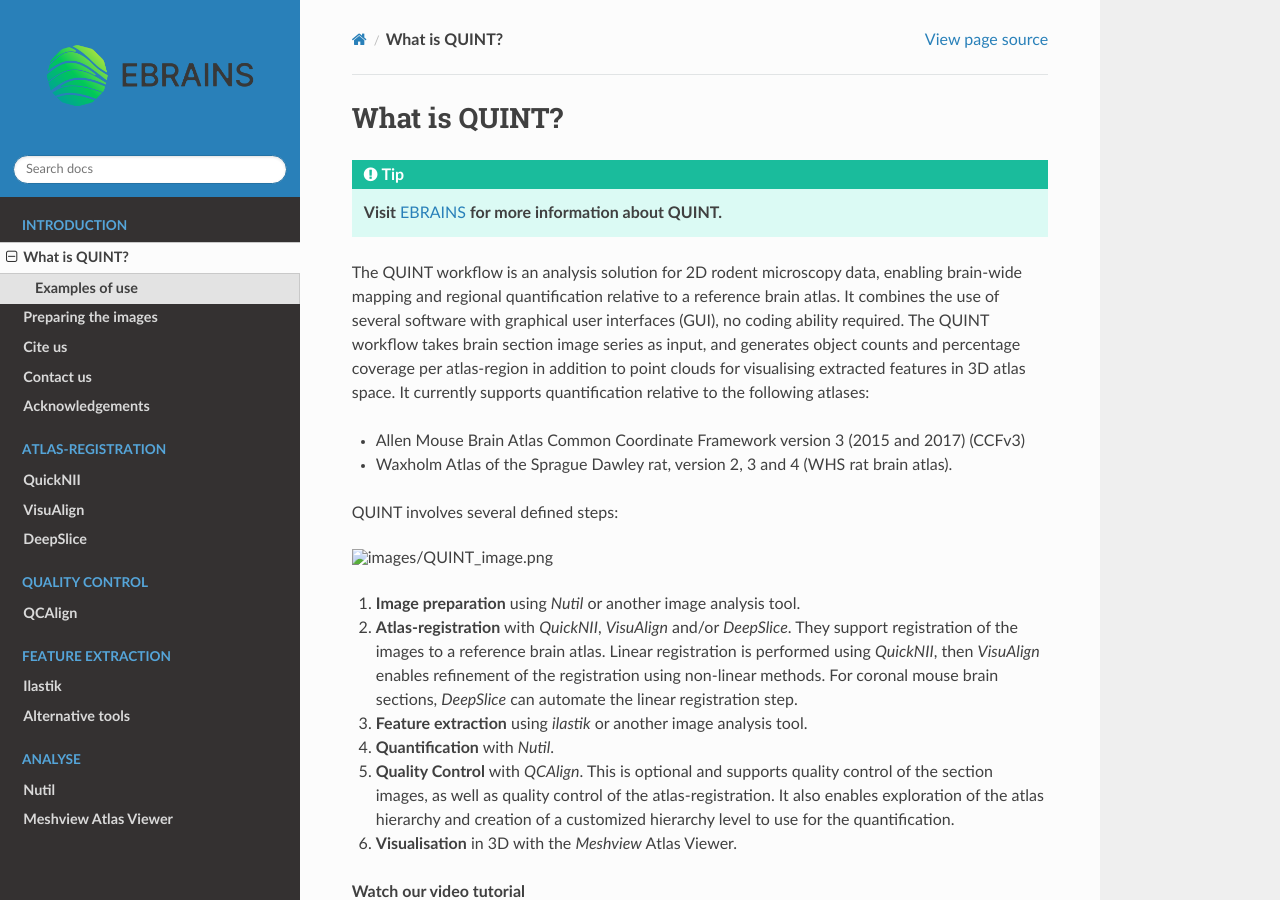
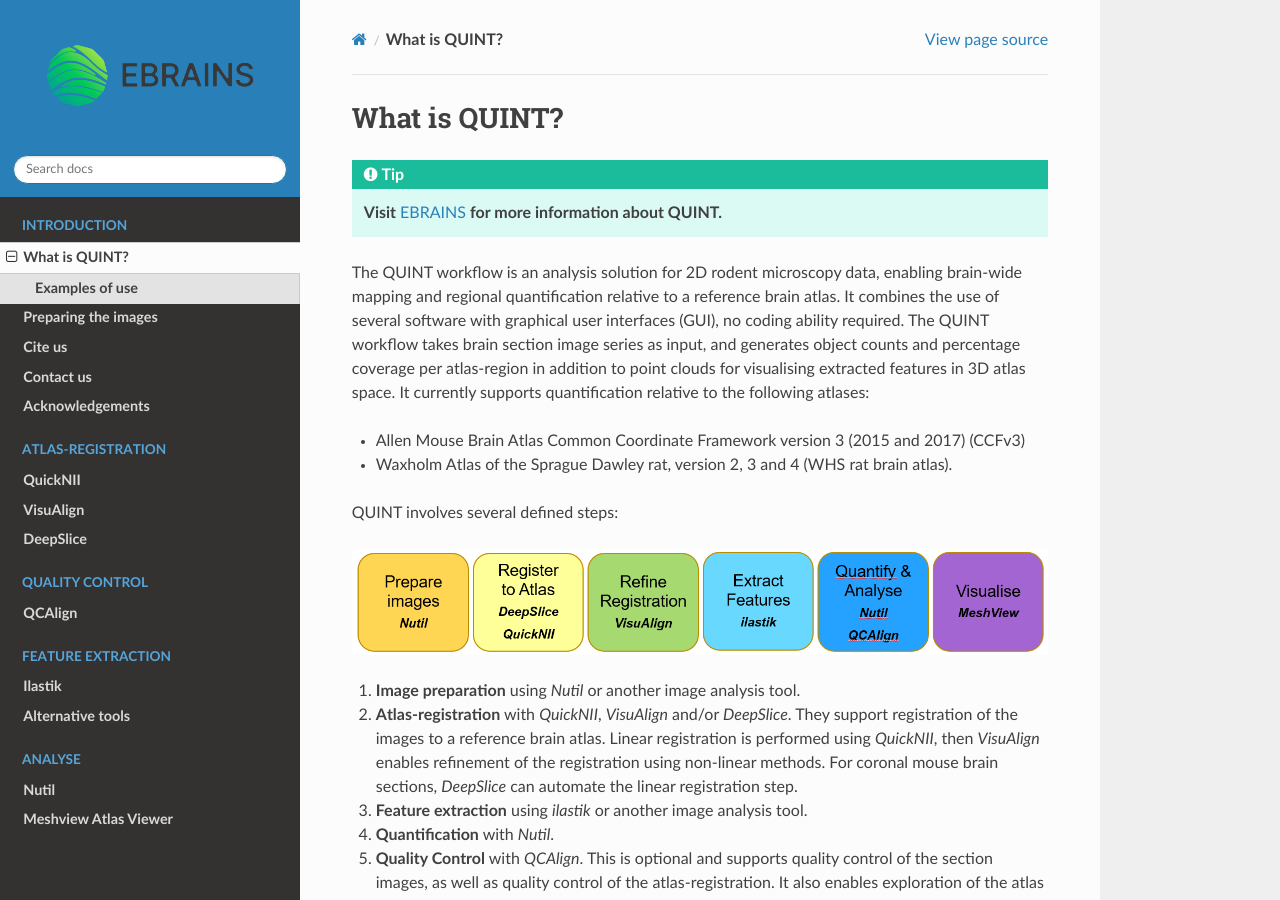
Before and after one commit to Neural-Systems-at-UIO/QUINT_workflow, a Sphinx documentation site: the page built from docs/QUINTintro.rst, in a window 1280 px wide and 900 px high. Built offline with Sphinx 7.4.7 and the Read the Docs theme 2.0.0, drawn with Linux system fonts in a browser that asks for light colours.

Commit message:
Update QUINTintro.rst

```diff
--- a/docs/QUINTintro.rst
+++ b/docs/QUINTintro.rst
@@ -11,7 +11,7 @@
 
 QUINT involves several defined steps:
 
-.. image:: images/QUINT_image.png
+.. image:: images/QUINT_image.PNG
 
 1. **Image preparation** using *Nutil* or another image analysis tool.
 2. **Atlas-registration** with *QuickNII*, *VisuAlign* and/or *DeepSlice*. They support registration of the images to a reference brain atlas. Linear registration is performed using *QuickNII*, then *VisuAlign* enables refinement of the registration using non-linear methods. For coronal mouse brain sections, *DeepSlice* can automate the linear registration step.
```
